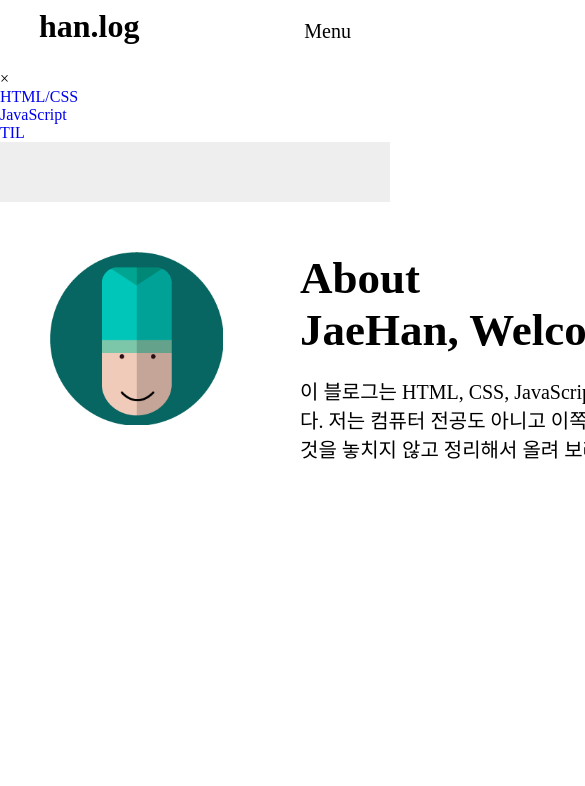
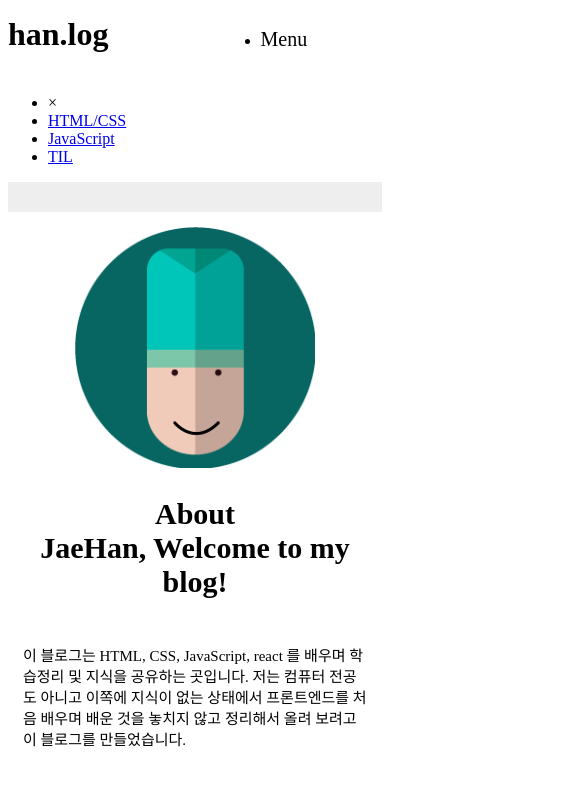
Before and after one commit to jaehanjung/blog, a Gatsby site: page /about in a window 390 px wide. Shown: the top 786 px of the page, 585 px wide, since content can reach past the window. Built offline with nearby package versions, Linux system fonts and the light colour scheme; Gatsby itself is replaced by a stand-in of ours; some packages are replaced by stand-ins of ours.

Commit message:
모바일 적용

```diff
--- a/src/assets/css/about.css
+++ b/src/assets/css/about.css
@@ -1,77 +1,4 @@
 @charset "utf-8";
-
-/* CSS reset */
-
-h1, h2, h3, h4, h5, h6, p, ul, button {
-  margin: 0;
-  padding: 0;
-}
-img {
-  /* vertical-align: top; */
-}
-li {
-  list-style: none;
-}
-ul {
-  margin: 0;
-  list-style: none;
-  padding: 0;
-}
-p {
-  padding: 0;
-  margin: 0;
-}
-
-/* 링크 스타일 */
-
-a {
-  text-decoration: none;
-}
-
-/* 공통 스타일 */
-
-.clearfix::after {
-  content: "";
-  clear: both;
-  display: block;
-}
-.content {
-  width: 1100px;
-  margin: 0 auto;
-  position: relative;
-}
-.floats {
-  float: left;
-}
-
-/* 숨김 콘텐츠 */
-
-.readable-hidden, .a11y, legend {
-  position: absolute;
-  width: 1px;
-  height: 1px;
-  overflow: hidden;
-  margin: -1px;
-  clip: rect(0, 0, 0, 0);
-}
-
-/* 나중에 지울거 */
-
-.section {
-  position: relative;
-  /* background-color: yellow; */
-}
-.section:nth-of-type(2n) {
-  /* background-color: gray; */
-}
-
-/* 본문 스타일 */
-
-body {
-  width: 100%;
-  margin: 0 auto;
-  padding: 0;
-}
 
 /* section1 영역 */
 
@@ -163,3 +90,23 @@
   /* height: 100px; */
   border-top: 1px solid #c5c5c5;
 }
+
+@media screen and (max-width: 480px) {
+.about{
+  padding: 15px;
+}
+.about-img{
+  text-align: center;
+  float: none;
+}
+.about-title{
+  width: 100%;
+  text-align: center;
+}
+.about-title h2{
+  font-size: 30px;
+}
+.about-title p{
+  font-size: 15px;
+}
+}
--- a/src/assets/css/common.css
+++ b/src/assets/css/common.css
@@ -60,6 +60,7 @@
 .section:nth-of-type(2n) {
   /* background-color: gray; */
 }
+
 /* 본문 스타일 */
 
 body {
@@ -72,6 +73,7 @@
 .section1 {
   background-image: url("/img/bg-img.png");
   background-size: cover;
+  background-position: center;
   background-repeat: no-repeat;
   height: 595px;
   color: white;
@@ -348,3 +350,19 @@
   background-image: url("https://source.unsplash.com/random/500x500");
   background-size: cover;
 }
+
+/* 모바일 디바이스 */
+@media screen and (max-width: 480px) {
+  .content {
+    width: 100%;
+    box-sizing: border-box;
+    padding: 0 20px;
+  }
+  .card-box{
+    width: 100%;
+    margin-left: 0;
+  }
+  .menu-slide.active{
+    width: 30%;
+  }
+}
```
Also changed, not shown: src/assets/css/post.css (+10 -0 lines).
